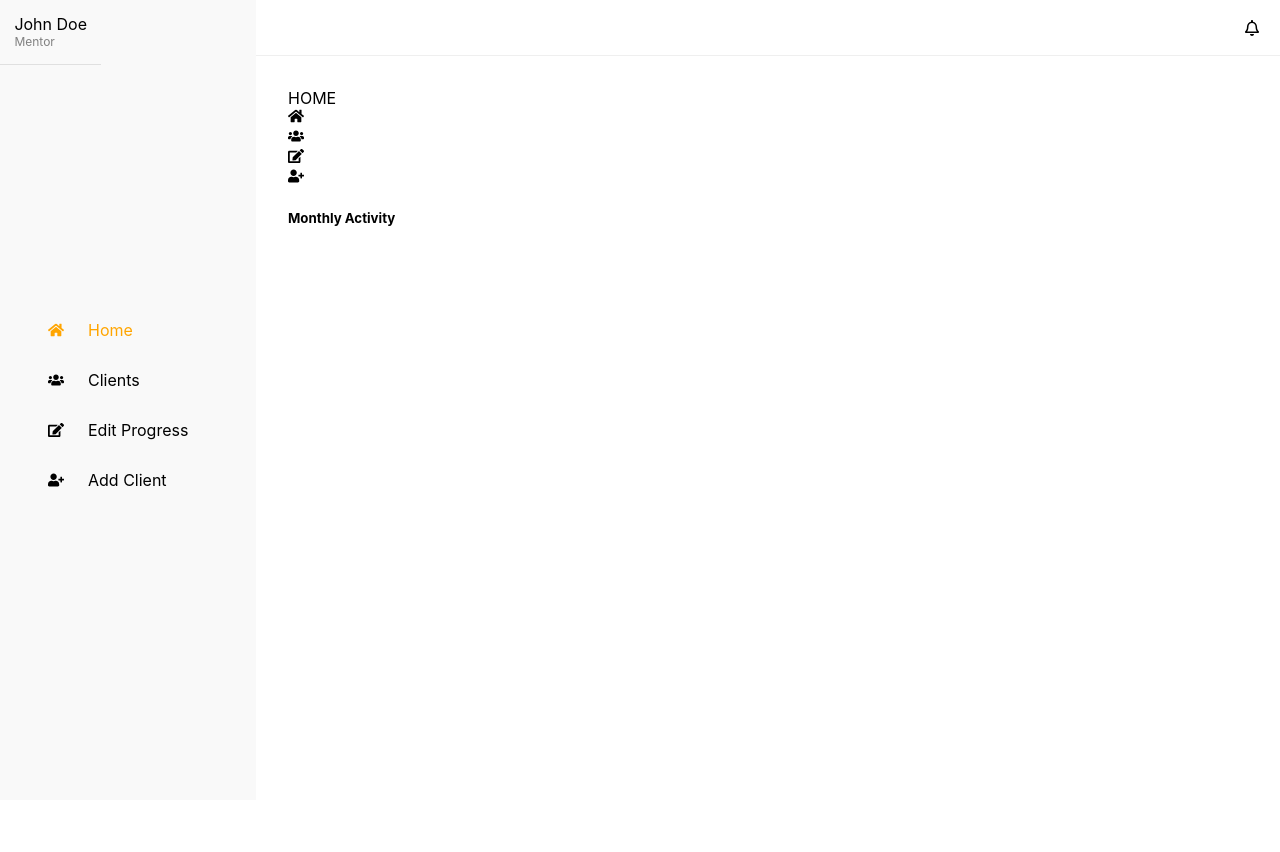
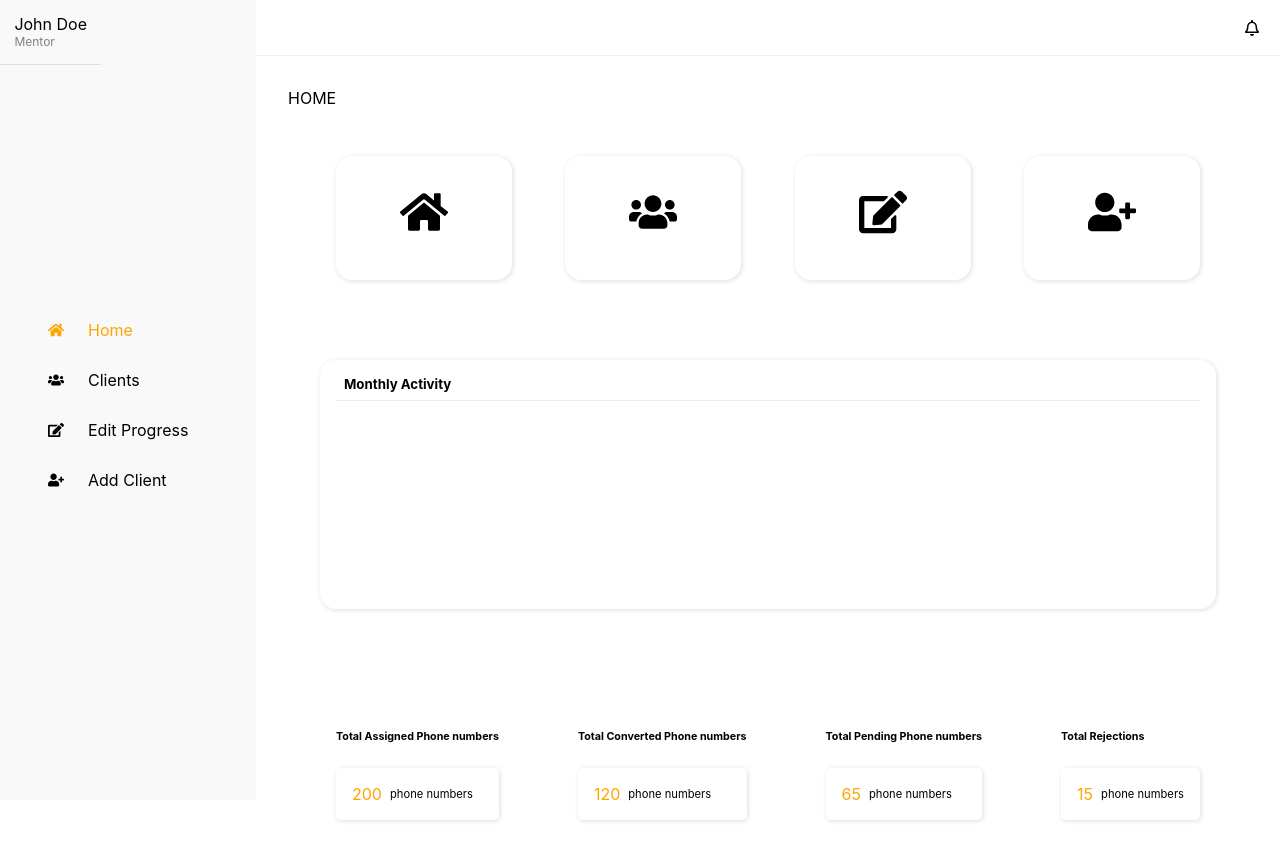
Before and after one commit to ashrofdev/project-unlimited, a React (Create React App) app: page /dashboard in a window 1280 px wide. Before the commit the page ends 800 px from the top, so only its background shows below. Built offline with nearby package versions, Linux system fonts and the light colour scheme.

Commit message:
building the homepage

```diff
--- a/src/component/dashboard/Home.jsx
+++ b/src/component/dashboard/Home.jsx
@@ -4,7 +4,7 @@ import {FaEdit, FaHome, FaUserPlus, FaUsers} from 'react-icons/fa';
  class Home extends Component {
     render() {
         return (
-            <div>
+            <div className="home">
                 HOME
                 <div className="menu">
                     <div className="menuitem">
@@ -28,7 +28,22 @@ import {FaEdit, FaHome, FaUserPlus, FaUsers} from 'react-icons/fa';
                     </div>
                 </div>
                 <div className="efficiencycalculator">
-
+                    <div className="totalphone">
+                        <h6>Total Assigned Phone numbers</h6>
+                        <p className="figure">200 <span>{'phone numbers'}</span></p>
+                    </div>
+                    <div className="totalconverted">
+                        <h6>Total Converted Phone numbers</h6>
+                        <p className="figure">120 <span>{'phone numbers'}</span></p>
+                    </div>
+                    <div className="totalpending">
+                        <h6>Total Pending Phone numbers</h6>
+                        <p className="figure">65 <span>{'phone numbers'}</span></p>
+                    </div>
+                    <div className="totalrejections">
+                        <h6>Total Rejections</h6>
+                        <p className="figure">15 <span>{'phone numbers'}</span></p>
+                    </div>
                 </div>
             </div>
         )
--- a/src/resources/scss/App.scss
+++ b/src/resources/scss/App.scss
@@ -4,3 +4,4 @@
 @import './poweredBy/poweredby.scss';
 @import './dashboard/addclient.scss';
 @import './dashboard/edit.scss';
+@import './dashboard/home.scss';
--- a/src/resources/scss/dashboard/home.scss
+++ b/src/resources/scss/dashboard/home.scss
@@ -1,3 +1,62 @@
 .home {
 
+    &  .menu {
+        display: flex;
+        justify-content: space-between;
+        align-items: center;
+        width: 90%;
+        margin: 3rem auto;
+
+        &  .menuitem {
+            padding: 2rem 4rem;
+            border-radius: 1rem;
+            box-shadow: 1px 1px 5px rgb(221, 221, 221);
+            font-size: 3rem;
+        }
+    }
+
+    &  .activity {
+        width: 90%;
+        margin: 5rem auto;
+        padding: 1rem;
+        border-radius: 1rem;
+        box-shadow: 1px 1px 5px rgb(221, 221, 221);
+
+        &  h5 {
+            padding: .5rem;
+            padding-top: 0;
+            border-bottom: 1px solid rgb(236, 236, 236);
+            margin: 0;
+        }
+
+        &  .canvas {
+            padding: 1rem 0;
+            height: 10rem;
+            // border-bottom: 1px solid rgb(236, 236, 236);
+        }
+    }
+
+    &  .efficiencycalculator {
+        width: 90%;
+        margin: auto;
+        padding: 1rem;
+        display: flex;
+        align-items: center;
+        justify-content: space-between;
+
+        &  .figure {
+            border-radius: .3rem;
+            box-shadow: 1px 1px 5px rgb(221, 221, 221);
+            padding: 1rem;
+            color: orange;
+            display: flex;
+            align-items: center;
+
+            &  span {
+                font-size: .7rem;
+                color: black;
+                margin-left: .5rem;
+            }
+        }
+    }
 }
```
